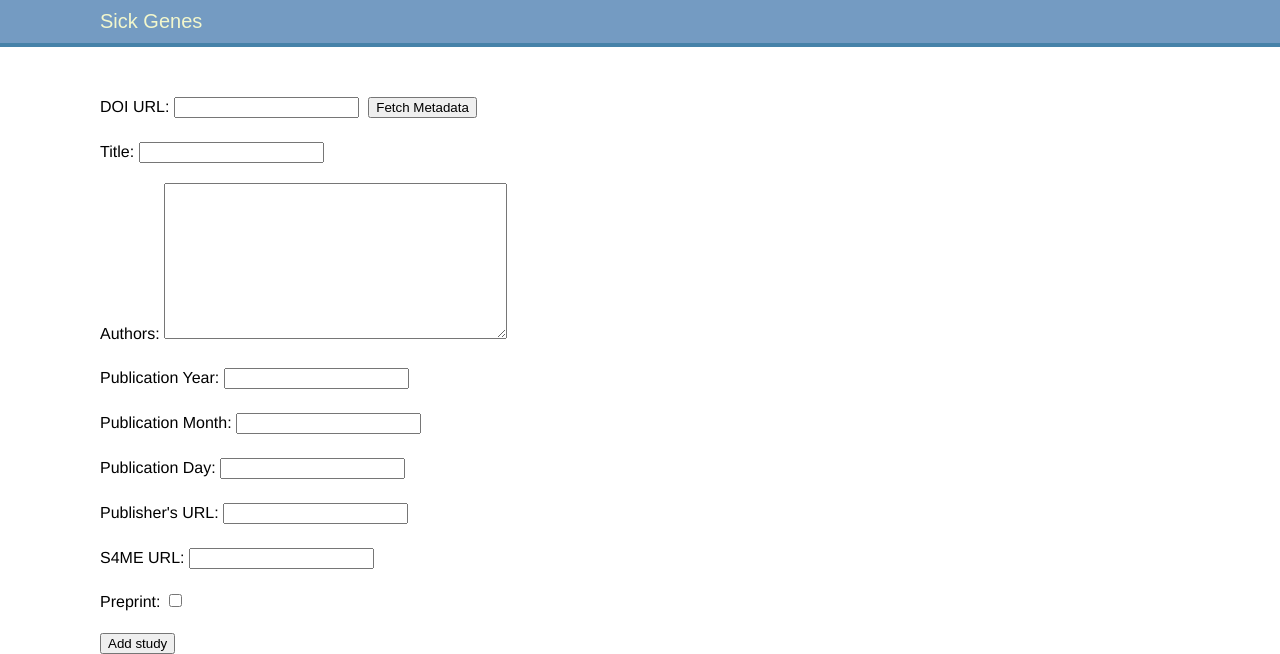
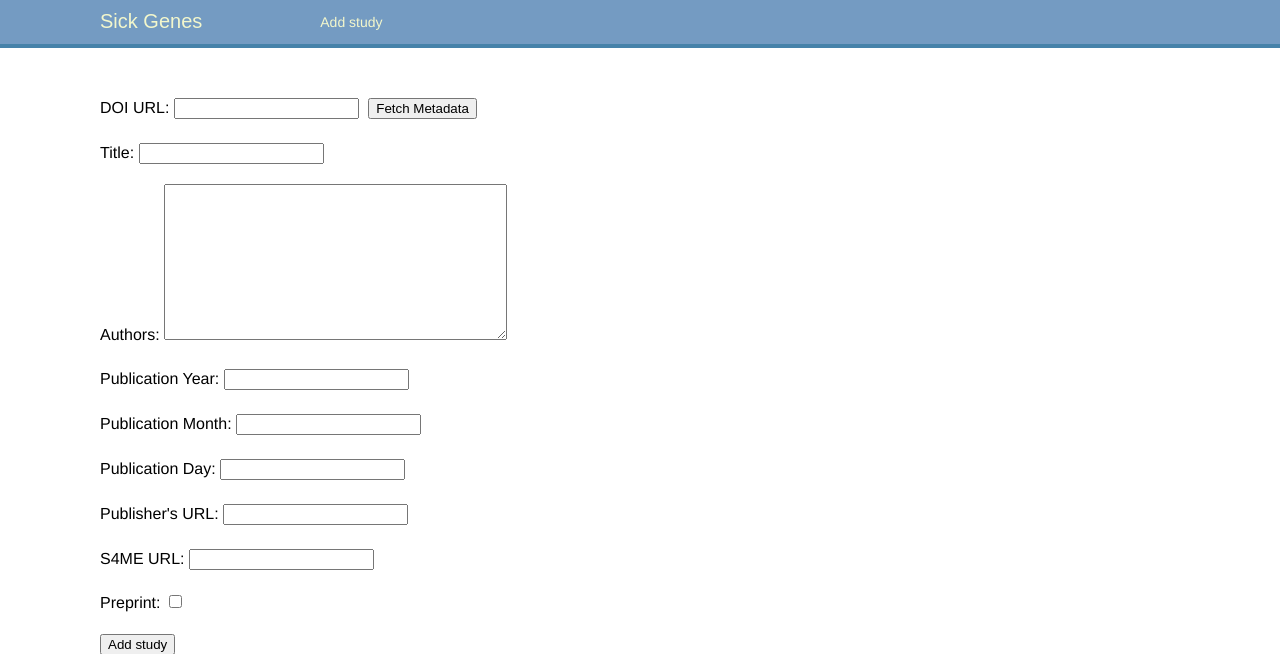
Before and after one commit to ruvilonix/sick-genes, a Django app: page /manage/add_study/ in a window 1280 px wide. Shown: the top 654 px of the page. Run offline with Django 5.2, Linux system fonts and the light colour scheme; the visitor is signed in with stand-in values (Sample User, id 1); parts of the project's set-up code (start-up, migrations or seed data) failed here and were passed over.

Commit message:
added link to add study to header

```diff
--- a/sickgenes/templates/sickgenes/base.html
+++ b/sickgenes/templates/sickgenes/base.html
@@ -8,6 +8,14 @@
     <body>
         <div id="header">
             <span class="logo">Sick Genes</span>
+
+            {% if request.user.is_staff %}
+                <ul class="menu">
+                    <li>
+                        <a href="{% url "sickgenes:add_study" %}">Add study</a>
+                    </li>
+                </ul>
+            {% endif %}
         </div>
         <div id="content">
             {% block content %}
```
